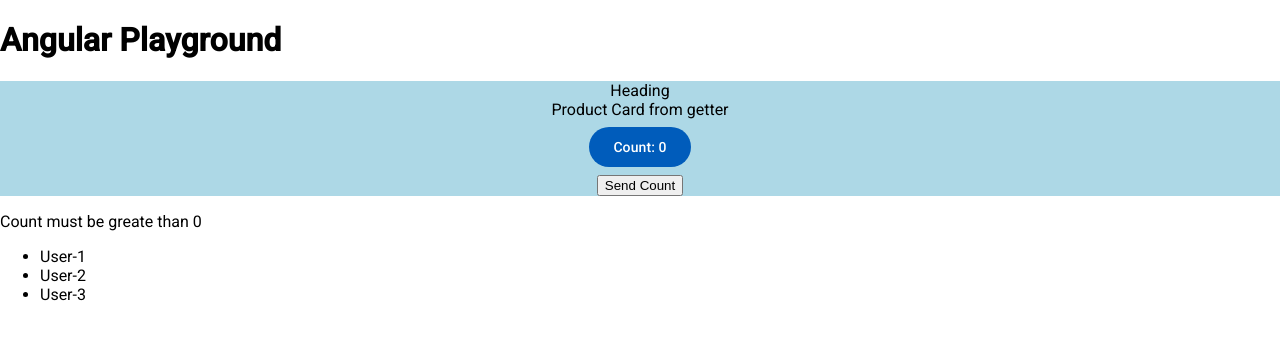
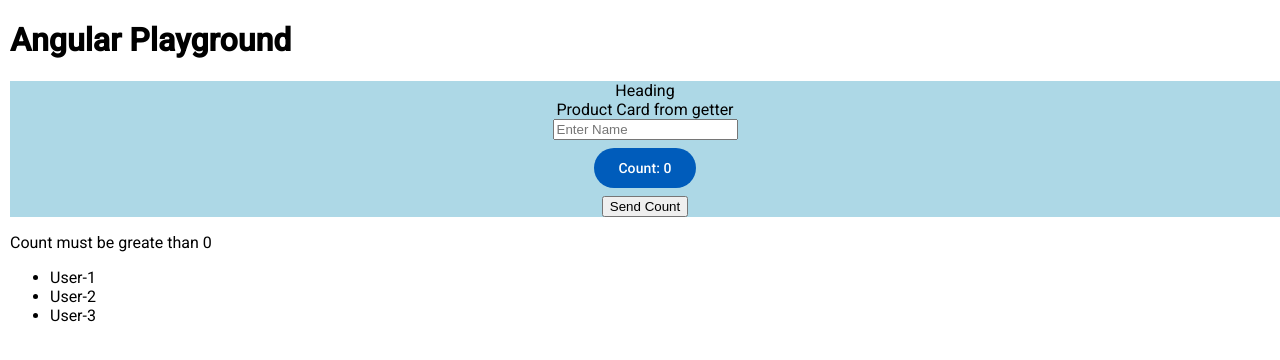
Before and after one commit to KrishnaKodali99/angular-playground, an Angular app: page / in a window 1280 px wide. Shown: the top 360 px of the page. Built offline with nearby package versions, Linux system fonts and the light colour scheme.

Commit message:
New: Add Input component and make necessary changes

```diff
--- a/src/app/app.component.html
+++ b/src/app/app.component.html
@@ -1,5 +1,5 @@
 <main>
   <app-header />
   <app-card cardDetail="Product Card" (select)="onSelect($event)" />
-  <app-display [count]="displayCount" />
+  <app-display [name]="name" [count]="displayCount" />
 </main>
--- a/src/app/app.component.ts
+++ b/src/app/app.component.ts
@@ -12,8 +12,11 @@ import { CardComponent } from './card';
 export class AppComponent {
   count: number = 0;
 
-  onSelect = (count: number) => {
-    this.count = count;
+  name: string = "";
+
+  onSelect = (data: any) => {
+    this.name = data?.name;
+    this.count = data?.count;
   };
 
   get displayCount() {
--- a/src/app/card/card.component.html
+++ b/src/app/card/card.component.html
@@ -3,8 +3,16 @@
   <div class="Card Details">
     {{ cardDetails() }}
   </div>
-  <button class="valueButton" mat-flat-button (click)="onClickHandler1()">Count: {{ cardButtonValue() }}</button>
-  <button [class.selected]="selected" (click)="onClickHandler2()">
+  <app-input id="name" name="Name" placeholder="Enter Name" type="text" (enteredValueChange)="handleNameChange($event)" />
+  <button
+    class="valueButton"
+    type="button"
+    mat-flat-button
+    (click)="onClickHandler1()"
+  >
+    Count: {{ cardButtonValue() }}
+  </button>
+  <button [class.selected]="selected" type="button" (click)="onClickHandler2()">
     Send Count
   </button>
 </div>
--- a/src/app/card/card.component.ts
+++ b/src/app/card/card.component.ts
@@ -8,10 +8,12 @@ import {
 } from '@angular/core';
 import { MatButtonModule } from '@angular/material/button';
 
+import { InputComponent } from '../input';
+
 @Component({
   selector: 'app-card',
   templateUrl: './card.component.html',
-  imports: [MatButtonModule],
+  imports: [MatButtonModule, InputComponent],
   styleUrl: './card.component.scss',
 })
 export class CardComponent {
@@ -21,15 +23,21 @@ export class CardComponent {
   // Input as property
   @Input({ required: true }) cardDetail: string = 'Card Detail';
 
-  @Output() select = new EventEmitter<number>();
+  @Output() select = new EventEmitter<{name: string, count: number}>();
 
   cardButtonValue = signal(0);
 
-  selected?: boolean = false;
+  name: string = "";
+
+  selected: boolean = false;
 
   cardDetails = () => {
     return `${this.cardDetail} from getter`;
   };
+
+  handleNameChange = (name: string) => {
+    this.name = name;
+  }
 
   onClickHandler1 = (): void => {
     this.cardButtonValue.set(this.cardButtonValue() + 1);
@@ -37,6 +45,6 @@ export class CardComponent {
 
   onClickHandler2 = (): void => {
     this.selected = true;
-    this.select.emit(this.cardButtonValue());
+    this.select.emit({name: this.name, count: this.cardButtonValue()});
   };
 }
--- a/src/app/display/display.component.html
+++ b/src/app/display/display.component.html
@@ -1,4 +1,7 @@
 <div>
+  @if(typeof name !== undefined && name !== '') {
+    User Name: {{name}}
+  }
   <p>
     @if(count > 0) { Received Count: {{ count }}
     } @else {
--- a/src/app/display/display.component.ts
+++ b/src/app/display/display.component.ts
@@ -7,6 +7,7 @@ import { Component, Input } from '@angular/core';
   styleUrl: './display.component.scss',
 })
 export class DisplayComponent {
+  @Input({ required: true }) name!: string;
   @Input({ required: true }) count!: number;
 
   users: any[] = [
--- /dev/null
+++ b/src/app/input/index.ts
@@ -0,0 +1 @@
+export * from "./input.component";
--- a/src/app/input/input.component.html
+++ b/src/app/input/input.component.html
@@ -1 +1,8 @@
-<input type="text" id="input" name="input">
+<input
+  [type]="type"
+  [id]="id"
+  name="name"
+  [placeholder]="placeholder"
+  [(ngModel)]="enteredValue"
+  (ngModelChange)="onValueChange()"
+/>
--- a/src/app/input/input.component.ts
+++ b/src/app/input/input.component.ts
@@ -1,11 +1,25 @@
-import { Component } from '@angular/core';
+import { Component, EventEmitter, Input, Output } from '@angular/core';
+import { FormsModule } from '@angular/forms';
+
+type InputType = 'text' | 'email' | 'number' | 'password';
 
 @Component({
   selector: 'app-input',
-  imports: [],
+  imports: [FormsModule],
   templateUrl: './input.component.html',
-  styleUrl: './input.component.scss'
+  styleUrl: './input.component.scss',
 })
 export class InputComponent {
+  @Input({ required: true }) id!: string;
+  @Input({ required: true }) type!: InputType;
+  @Input() name?: string;
+  @Input() placeholder?: string;
 
+  @Output() enteredValueChange = new EventEmitter<string>();
+
+  enteredValue: string = '';
+
+  onValueChange(): void {
+    this.enteredValueChange.emit(this.enteredValue);
+  };
 }
--- a/src/styles.scss
+++ b/src/styles.scss
@@ -1,3 +1,3 @@
 
 html, body { height: 100%; }
-body { margin: 0; font-family: Roboto, "Helvetica Neue", sans-serif; }
+body { margin: 0; font-family: Roboto, "Helvetica Neue", sans-serif; padding-left: 10px; overflow-y: hidden;}
```
